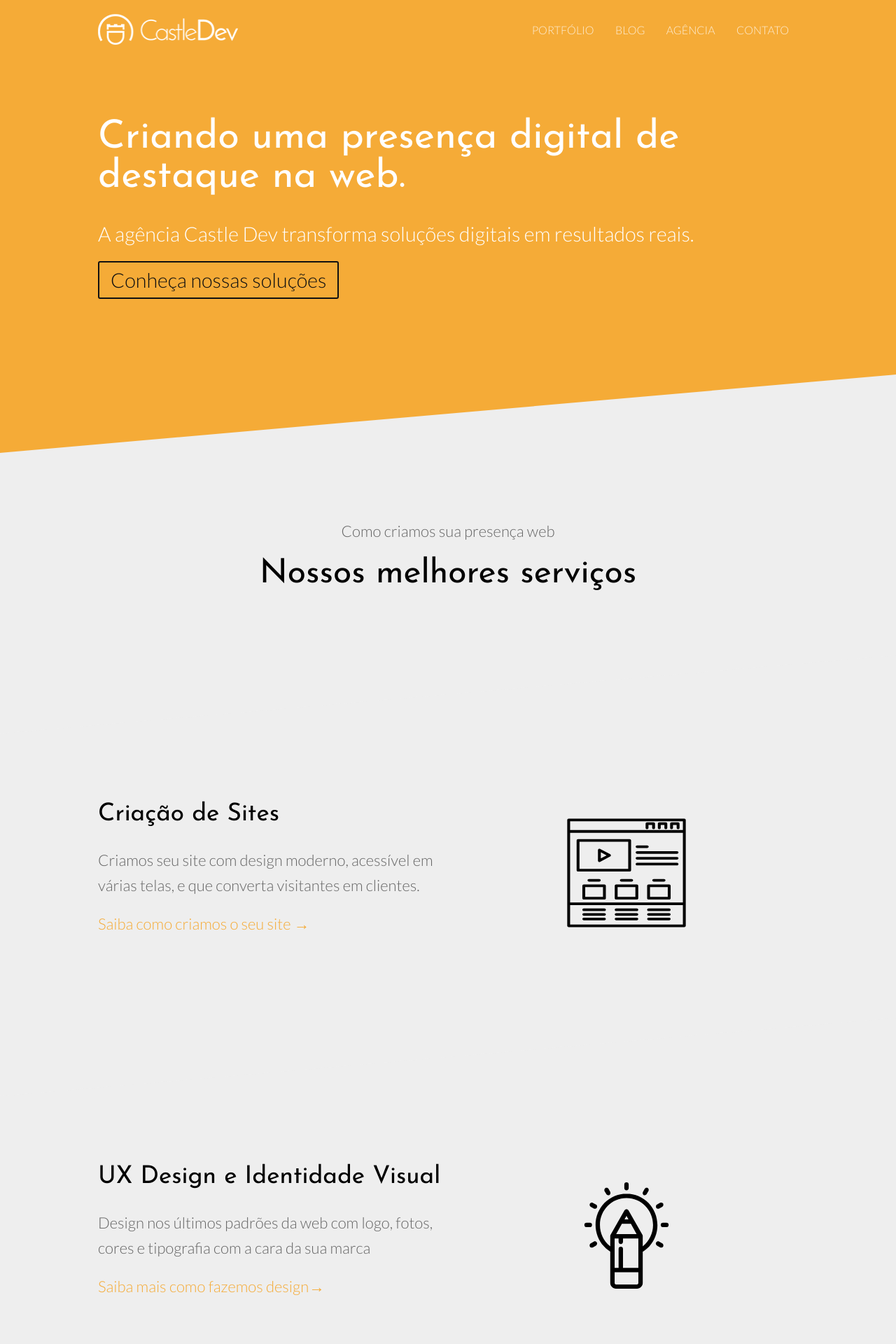
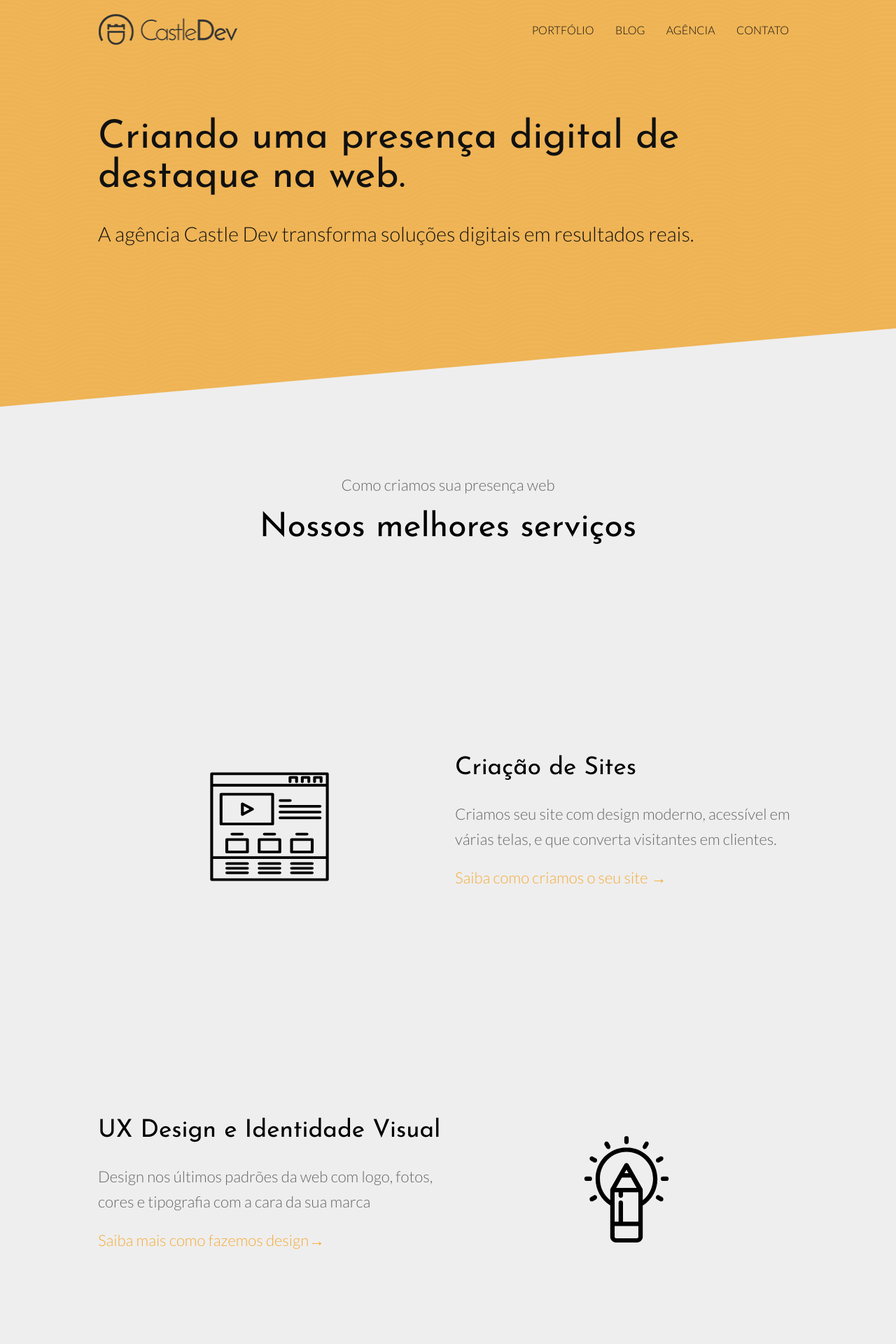
Before and after one commit to jeffklister/urban, a Jekyll site: the page built from index.html, in a window 1280 px wide. Shown: the top 1920 px of the page at 70% size. Built offline with Jekyll 4.4.1, drawn with Linux system fonts in a browser that asks for light colours.

Commit message:
CONSERTO LAYOUT INDEX

```diff
--- a/_layouts/default.html
+++ b/_layouts/default.html
@@ -30,7 +30,7 @@
 	<body>
 		<header>
 			<div class="container">
-				<h1 class="company-name"><a href="{{ site.baseurl }}/"><img src="{{ site.baseurl }}/images/logoA.png" alt="Urban" width="200"></a></h1>
+				<h1 class="company-name"><a href="{{ site.baseurl }}/"><img src="{{ site.baseurl }}/images/logoC.png" alt="Urban" width="200"></a></h1>
 				{% include navigation.html %}
 			</div>
 		</header>
--- a/_sass/layout.scss
+++ b/_sass/layout.scss
@@ -78,8 +78,8 @@ section {
 	}
 
 	&.hero {
-		color: #ffffff;
-		background: $brand-color;
+		color: #111;
+		background: linear-gradient(rgba(241, 169, 54, 0.8), rgba(241, 169, 54, 0.8)),url('../images/wov.png');
 		text-align: left;
 		margin-top: -100px;
 		padding-top: 250px;
@@ -94,11 +94,11 @@ section {
 
 		p {
 			font-size: 1.8rem;
-			color: #fff;
+			color: #111;
 		}
 
 		a:not(.button) {
-			color: #ffffff;
+			color: #111;
 			font-style: italic;
 		}
 	}
--- a/_sass/navigation.scss
+++ b/_sass/navigation.scss
@@ -56,7 +56,7 @@ nav {
 	a {
 		margin: 0 3px;
 		padding: 20px 10px;
-		color: rgba(255, 255, 255, 0.8);
+		color: #111;
 		transition: 0.2s ease-in-out;
 		display: none;
 		font-size: 1rem;
--- a/index.html
+++ b/index.html
@@ -8,7 +8,7 @@ title: Castle Dev
 		<h2 class="editable">Criando uma presença digital de destaque na web.</h2>
 		<p class="subtext editable">A agência Castle Dev transforma soluções digitais em resultados reais.
 </p>
-		<p><a class="button alt" href="{{ site.baseurl }}/portfolio/">Conheça nossas soluções</a></p>
+		<!-- <p><a class="button alt" href="{{ site.baseurl }}/portfolio/">Conheça nossas soluções</a></p> -->
 	</div>
 </section>
 
@@ -21,7 +21,11 @@ title: Castle Dev
 
 <section class="diagonal alternate">
 	<div class="container halves">
-
+		<div>
+			<ul class="image-list">
+				<li><img src="{{ site.baseurl }}/images/svg/webdev.svg"></li>
+			</ul>
+		</div>
 		<div>
 			<h2 class="editable">Criação de Sites</h2>
 			<p class="editable">
@@ -29,11 +33,7 @@ title: Castle Dev
 			</p>
 			<p class="editable"><a href="{{ site.baseurl }}/portfolio/">Saiba como criamos o seu site &rarr;</a></p>
 		</div>
-		<div>
-			<ul class="image-list">
-				<li><img src="{{ site.baseurl }}/images/svg/webdev.svg"></li>
-			</ul>
-		</div>
+
 
 
 	</div>
@@ -58,8 +58,11 @@ title: Castle Dev
 
 <section class="diagonal alternate">
 	<div class="container halves">
-
-
+		<div>
+			<ul class="image-list">
+				<li><img src="{{ site.baseurl }}/images/svg/socialmedia.svg"></li>
+			</ul>
+		</div>
 		<div>
 			<h2 class="editable">Inbound Marketing</h2>
 			<p class="editable">
@@ -67,16 +70,10 @@ title: Castle Dev
 			</p>
 			<p class="editable"><a href="{{ site.baseurl }}/portfolio/">Como atrair mais clientes &rarr;</a></p>
 		</div>
-		<div>
-			<ul class="image-list">
-				<li><img src="{{ site.baseurl }}/images/svg/socialmedia.svg"></li>
-			</ul>
-		</div>
-
 	</div>
 </section>
 
-<section class="diagonal patterned">
+<section class="diagonal alternate">
 	<div class="container halves">
 		<div>
 			<h2 class="editable">Nossos melhores resultados</h2>
@@ -85,7 +82,7 @@ title: Castle Dev
 		</div>
 		<div>
 			<ul class="image-grid">
-				{% for client in site.clients limit: 4 %}
+				{% for client in site.clients limit: 3 %}
 					<li><a href="{{ site.baseurl }}{{ client.url }}"><img src="{% include relative-src.html src=client.image_path %}"></a></li>
 				{% endfor %}
 			</ul>
@@ -93,7 +90,7 @@ title: Castle Dev
 	</div>
 </section>
 
-<section class="hero diagonal">
+<section class="diagonal hero">
 	<div class="text-container halves">
 		<div>
 			<h2 >Pronto para se destacar na web?</h2>
```
Also changed, not shown: contact.html (+4 -4 lines), images/wov.png (added).
